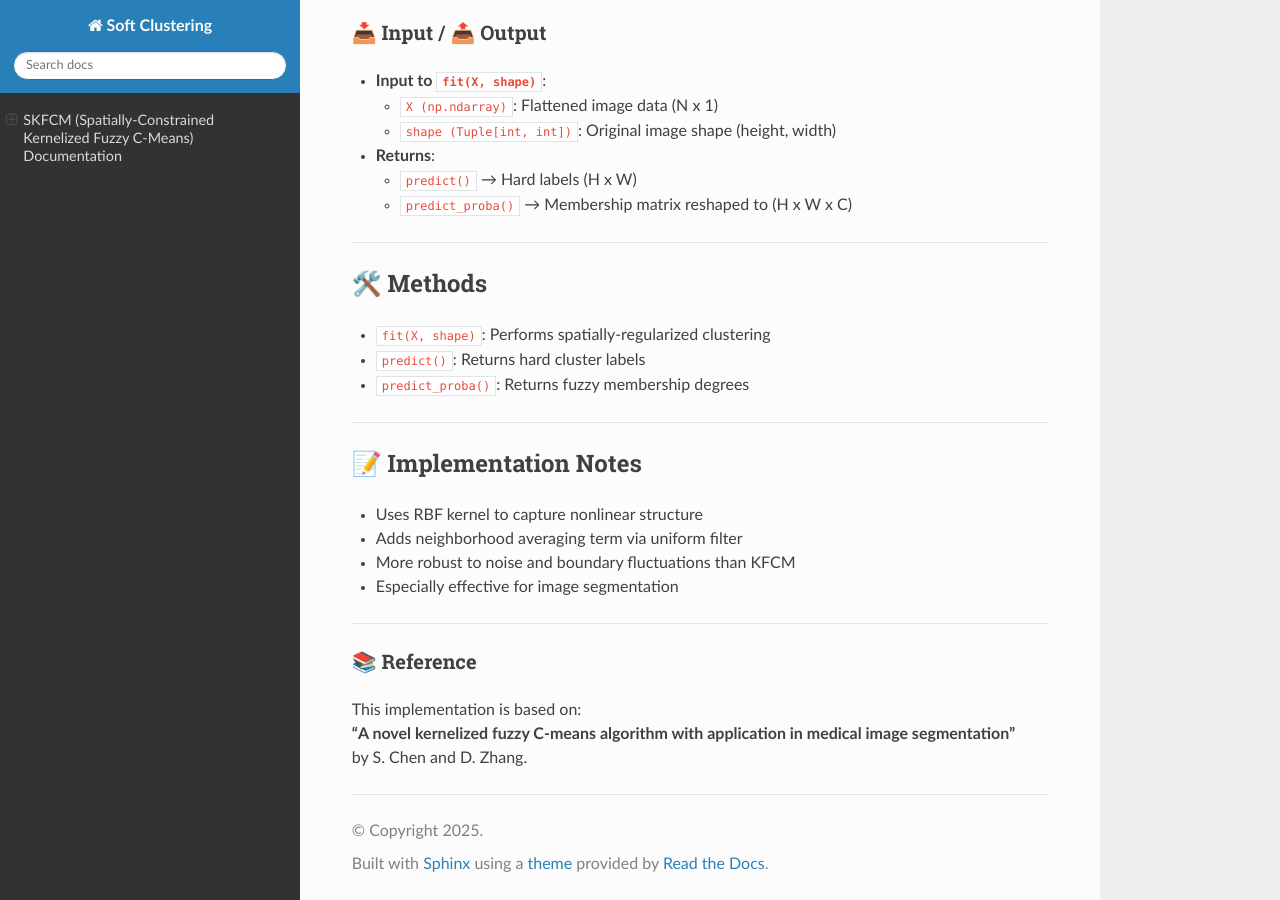
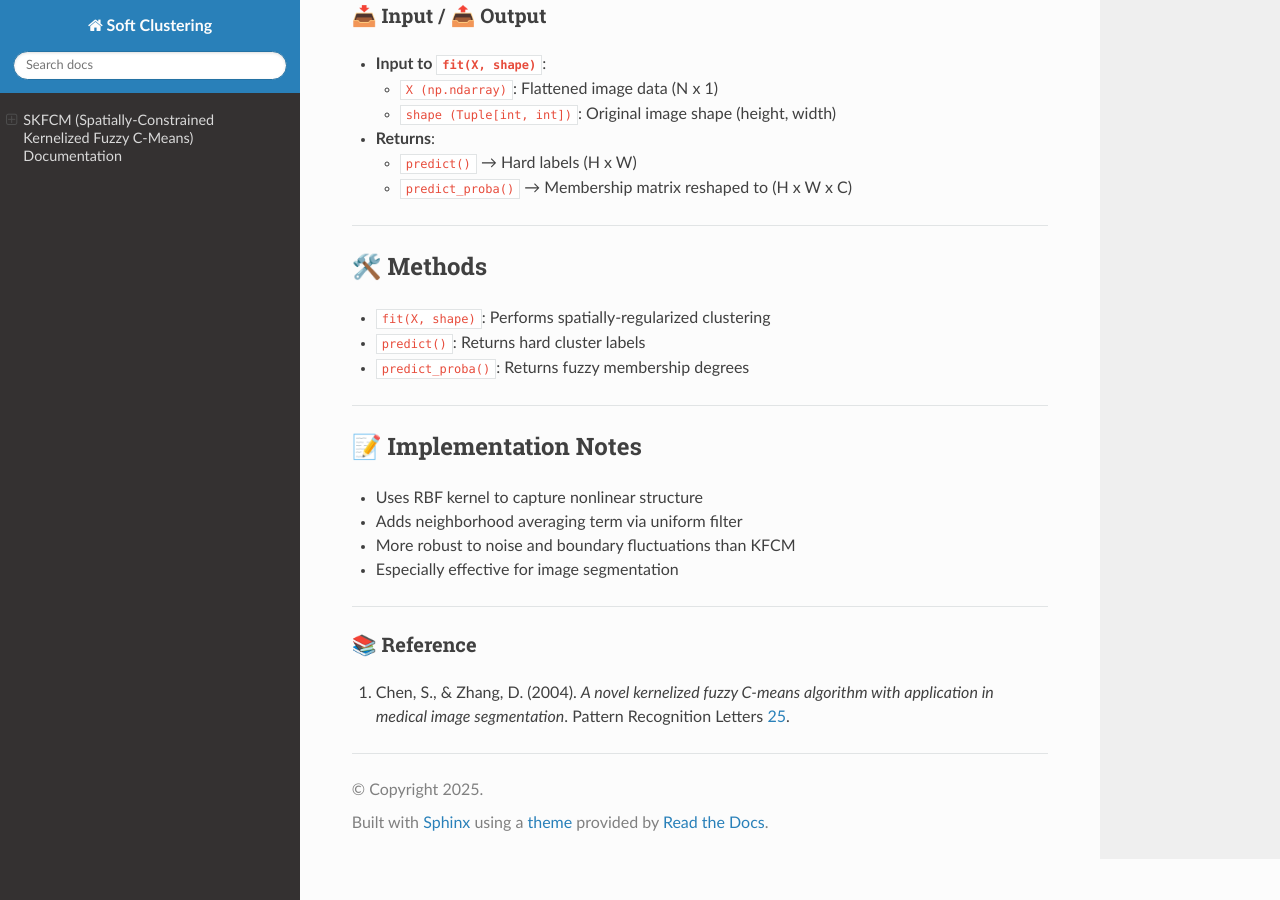
Before and after one commit to soft-clustering/soft-clustering, a Sphinx documentation site: the page built from docs/source/skfcm.md, in a window 1280 px wide and 900 px high, scrolled down 1370 px. Built offline with Sphinx 7.4.7 and the Read the Docs theme 3.1.0, drawn with Linux system fonts in a browser that asks for light colours.

Commit message:
Update skfcm.md

````diff
--- a/docs/source/skfcm.md
+++ b/docs/source/skfcm.md
@@ -15,7 +15,6 @@ SKFCM extends Kernelized Fuzzy C-Means (KFCM) by adding a spatial constraint tha
 class SKFCM:
     def __init__(self, n_clusters: int = 3, m: float = 2.0, gamma: float = 1.0,
                  lambda_: float = 0.5, max_iter: int = 100, tol: float = 1e-5):
-        ...
 ```
 
 ---
@@ -85,6 +84,4 @@ membership = model.predict_proba().reshape(shape[0], shape[1], -1)
 
 ### 📚 Reference
 
-This implementation is based on:
-**"A novel kernelized fuzzy C-means algorithm with application in medical image segmentation"**
-by S. Chen and D. Zhang.
+1. Chen, S., & Zhang, D. (2004). *A novel kernelized fuzzy C-means algorithm with application in medical image segmentation*. Pattern Recognition Letters [25](https://doi.org/10.1016/j.patrec.2004.01.012).
````
